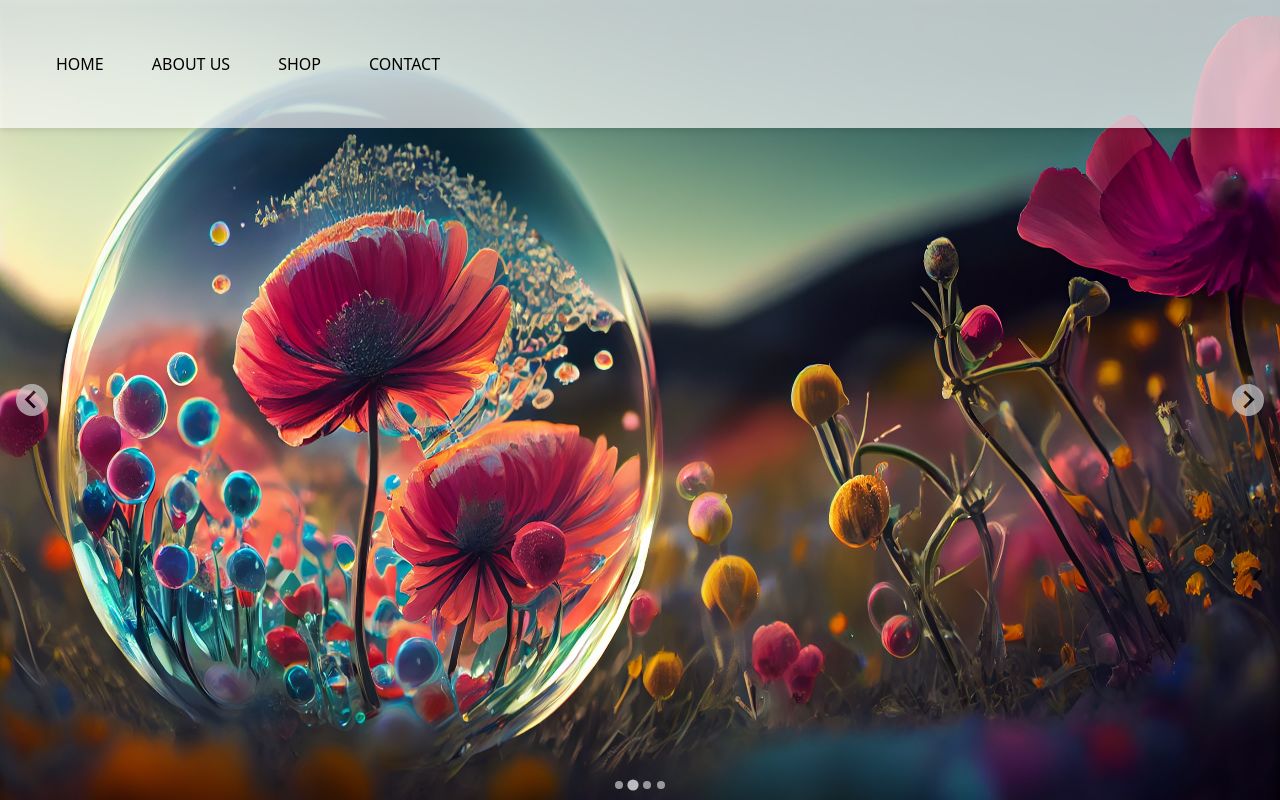
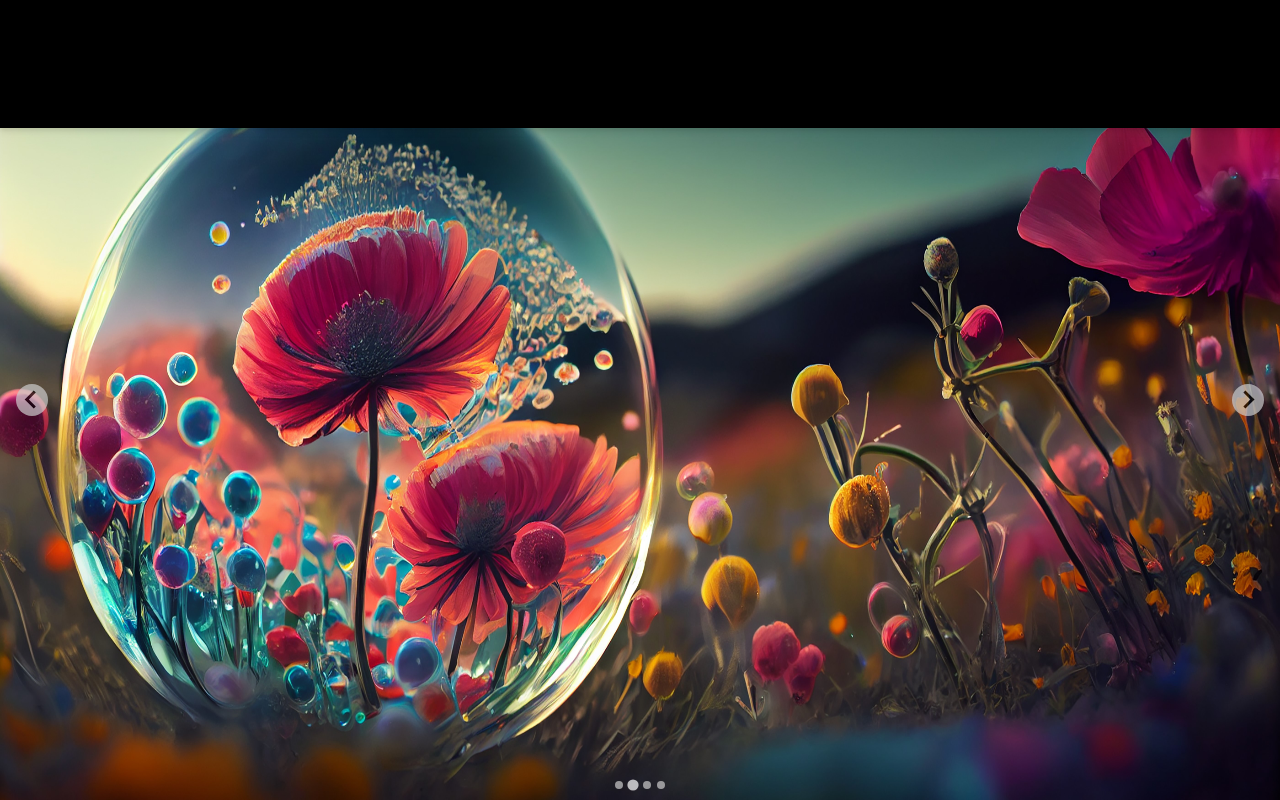
Before and after one commit to blessingsmart/flora, a React (Vite) app: page / in a window 1280 px wide. Built offline with nearby package versions, Linux system fonts and the light colour scheme.

Commit message:
modified:   src/component/navbar.jsx

```diff
--- a/src/component/navbar.jsx
+++ b/src/component/navbar.jsx
@@ -94,11 +94,11 @@ export const Navbar = () => {
   ];
 
   return (
-    <div className="flex justify-between drop-shadow-md sm:px-10 px-5 items-center w-screen h-32 text-black bg-white/70 fixed z-50">
+    <div className="flex justify-between drop-shadow-md sm:px-10 px-5 items-center w-screen h-32 text-white bg-black fixed z-50">
       {/* <RouterLink to="/" className="flex items-center">
         <h1 className="text-4xl font-signature md:text-5xl "></h1>
       </RouterLink> */}
-      <ul className="hidden md:flex md:gap-4">
+      {/* <ul className="hidden md:flex md:flex-col md:gap-4">
         {links.map(({ id, link, title, to }) => (
           <li
             key={id}
@@ -118,7 +118,7 @@ export const Navbar = () => {
             )}
           </li>
         ))}
-      </ul>
+      </ul> */}
 
       <div
         onClick={() => setNav(!nav)}
--- a/src/pages/home.jsx
+++ b/src/pages/home.jsx
@@ -42,11 +42,6 @@ const Home = () => {
                   alt="Image 1"
                   className="h-screen w-screen relative"
                 />
-                <div className="size-96 p-10 bg-pink-600 font-bold absolute w-screen inset-x-0 bottom-0 ">
-                  <h2 className="text-3xl font-new text-white">
-                    Order fresh <br /> flowers online
-                  </h2>
-                </div>
               </div>
             </li>
             <li className="splide__slide">
@@ -66,9 +61,6 @@ const Home = () => {
                   alt="Image 3"
                   className=" h-screen w-screen"
                 />
-                <div className="size-72 bg-pink-600 absolute w-screen inset-x-0 bottom-0">
-                  <h2 className="text-2xl">The best from Naija</h2>
-                </div>
               </div>
             </li>
           </ul>
```
